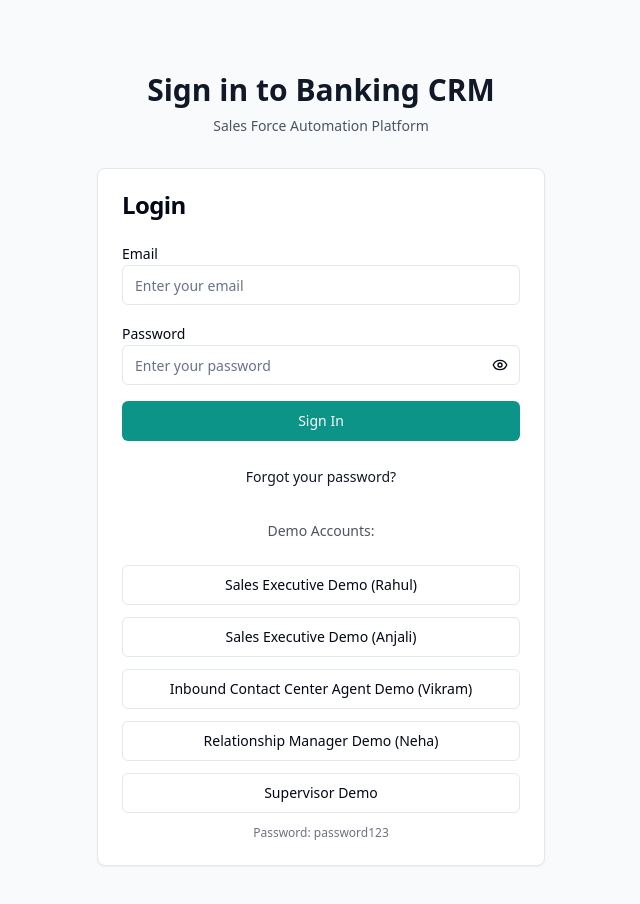
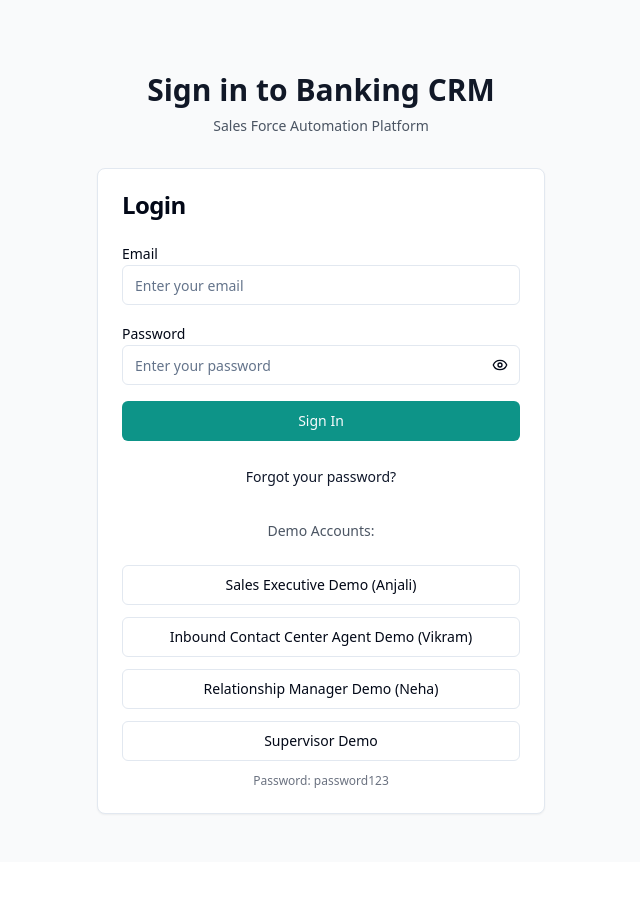
Before and after one commit to Bikesh1997/ujjivan-sales-sphere-nexus, a React (Vite) app: page / in a window 1280 px wide. Shown: the top 904 px of the page, without its empty margins (319-959 px from the left). After the commit the page ends 862 px from the top, so only its background shows below. Built offline with nearby package versions, Linux system fonts and the light colour scheme.

Commit message:
Remove Rahul demo account
Removed the "Sales Executive Demo (Rahul)" account from the login form's demo accounts.

```diff
--- a/src/components/auth/LoginForm.tsx
+++ b/src/components/auth/LoginForm.tsx
@@ -1,4 +1,3 @@
-
 import { useState } from 'react';
 import { Card, CardContent, CardHeader, CardTitle } from '@/components/ui/card';
 import { Button } from '@/components/ui/button';
@@ -61,9 +60,8 @@ const LoginForm = () => {
     setIsLoading(false);
   };
 
-  const fillDemoCredentials = (userType: 'sales' | 'sales2' | 'supervisor' | 'inbound' | 'relationship') => {
+  const fillDemoCredentials = (userType: 'sales2' | 'supervisor' | 'inbound' | 'relationship') => {
     const credentials = {
-      sales: { email: 'sales@bank.com', password: 'password123' },
       sales2: { email: 'sales2@bank.com', password: 'password123' },
       supervisor: { email: 'supervisor@bank.com', password: 'password123' },
       inbound: { email: 'inbound@bank.com', password: 'password123' },
@@ -239,14 +237,6 @@ const LoginForm = () => {
               </div>
               <Button
                 variant="outline"
-                onClick={() => fillDemoCredentials('sales')}
-                className="w-full"
-                disabled={isLoading}
-              >
-                Sales Executive Demo (Rahul)
-              </Button>
-              <Button
-                variant="outline"
                 onClick={() => fillDemoCredentials('sales2')}
                 className="w-full"
                 disabled={isLoading}
--- a/src/contexts/AuthContext.tsx
+++ b/src/contexts/AuthContext.tsx
@@ -1,4 +1,3 @@
-
 import React, { createContext, useContext, useState, useEffect, ReactNode } from 'react';
 import { User, AuthState, LoginCredentials } from '@/types/auth';
 
@@ -13,16 +12,8 @@ interface AuthContextType extends AuthState {
 
 const AuthContext = createContext<AuthContextType | undefined>(undefined);
 
-// Enhanced user data with more details including new roles
+// Enhanced user data with more details including new roles - Removed Rahul's account
 const MOCK_USERS: User[] = [
-  {
-    id: '1',
-    email: 'sales@bank.com',
-    name: 'Rahul Sharma',
-    role: 'sales_executive',
-    department: 'field',
-    branch: 'Mumbai Central'
-  },
   {
     id: '2',
     email: 'supervisor@bank.com',
```
